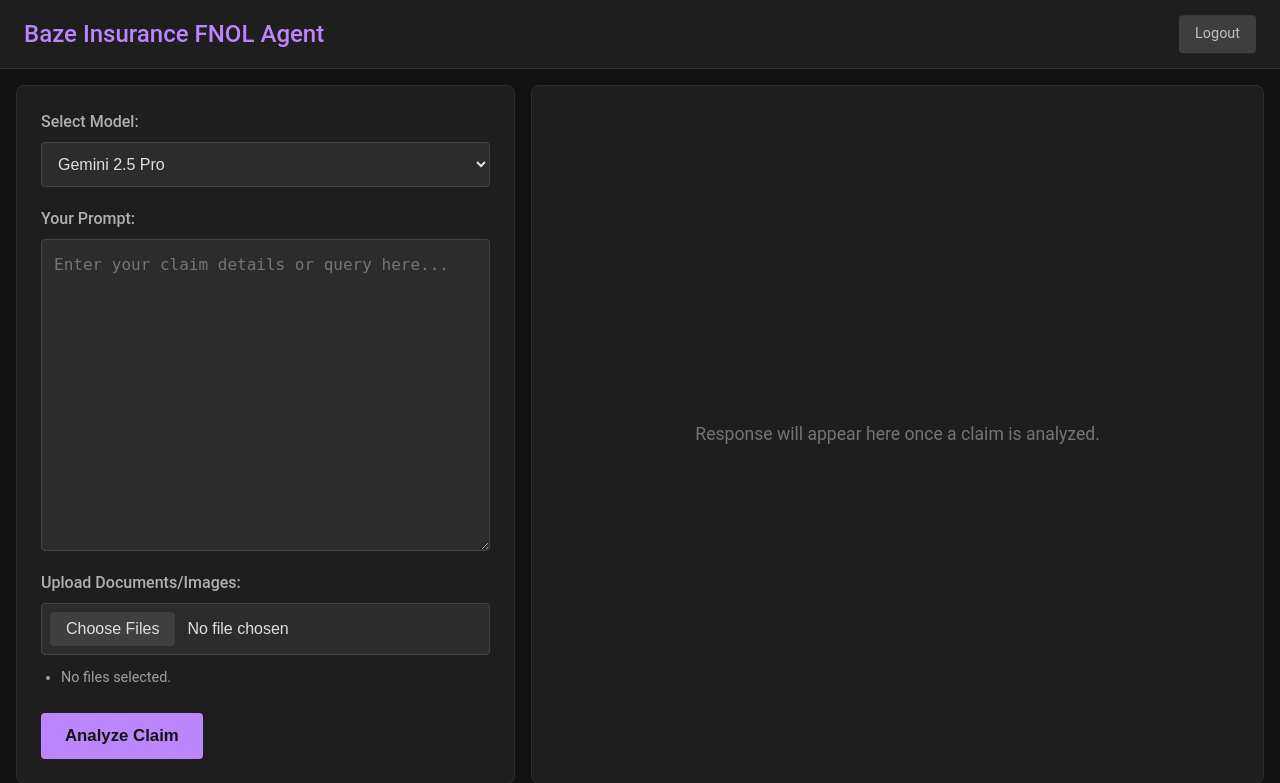
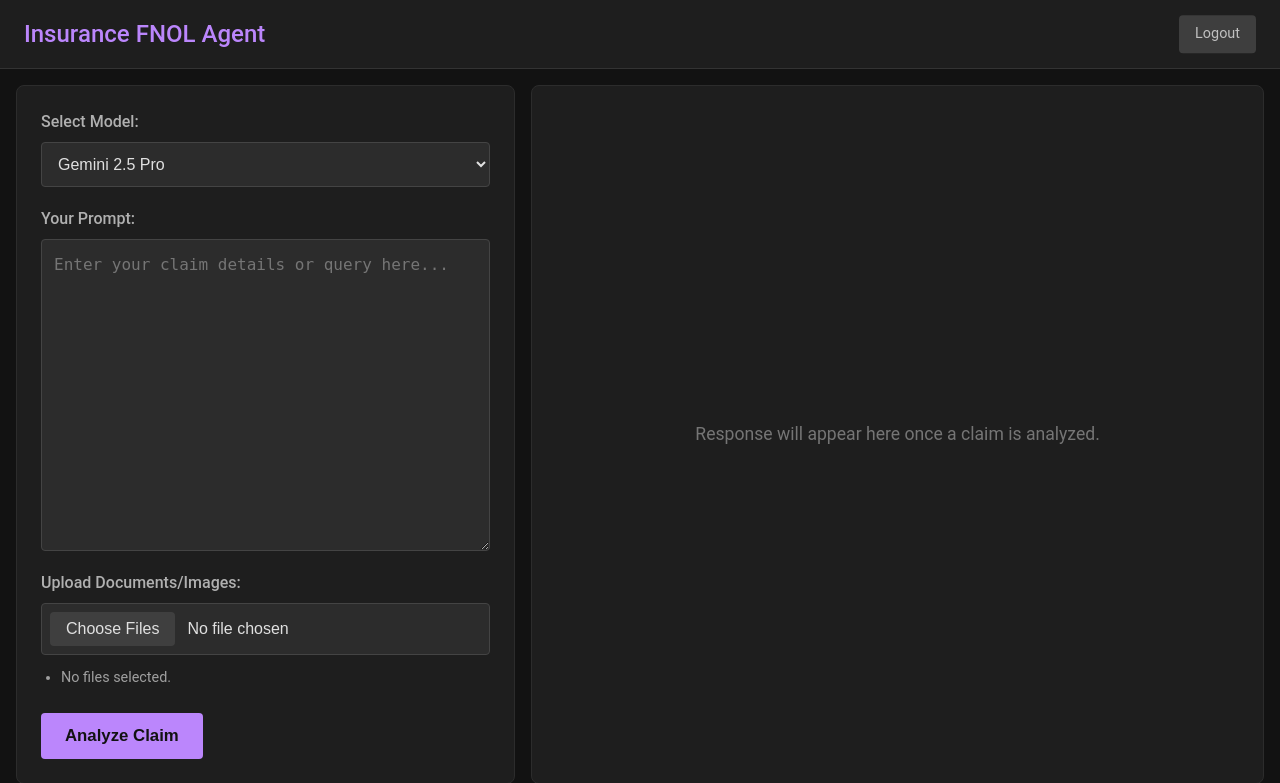
Before and after one commit to enjaybaze/insurance-agent, a Flask app: page / in a window 1280 px wide. Shown: the top 783 px of the page. Run offline with Flask 2, Linux system fonts and the light colour scheme; the visitor is signed in with stand-in values (Sample User, id 1); parts of the project's set-up code (start-up, migrations or seed data) failed here and were passed over.

Commit message:
Update index.html

```diff
--- a/templates/index.html
+++ b/templates/index.html
@@ -3,13 +3,13 @@
 <head>
     <meta charset="UTF-8">
     <meta name="viewport" content="width=device-width, initial-scale=1.0">
-    <title>Baze Insurance FNOL Agent</title>
+    <title>Insurance FNOL Agent</title>
     <link rel="stylesheet" href="{{ url_for('static', filename='style.css') }}">
 </head>
 <body>
     <div class="app-container">
         <header class="app-header">
-            <h1>Baze Insurance FNOL Agent</h1>
+            <h1>Insurance FNOL Agent</h1>
             <a href="{{ url_for('logout') }}" class="button logout-button">Logout</a>
         </header>
         <main class="main-content">
```
